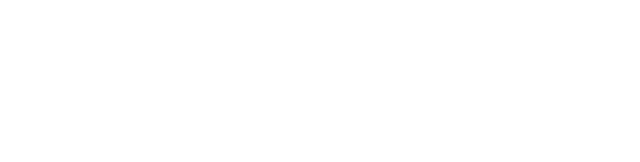
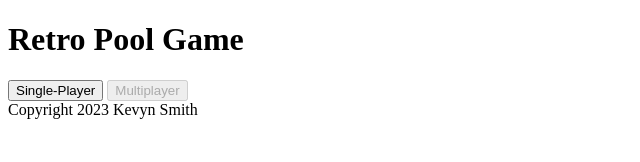
Before and after one commit to KSmith8888/retro-pool-game, a website built with Vite: page index.html in a window 1280 px wide. Shown: the whole page, without its empty margins (0-640 px from the left). Built offline with nearby package versions, Linux system fonts and the light colour scheme.

Commit message:
Created single player structure

```diff
--- a/index.html
+++ b/index.html
@@ -6,7 +6,23 @@
         <title>Retro Pool Game</title>
     </head>
     <body>
-        <canvas id="canvas"></canvas>
+        <header id="header">
+            <h1>Retro Pool Game</h1>
+        </header>
+        <main id="main">
+            <button id="single-player-button" type="button" class="button">
+                Single-Player
+            </button>
+            <button
+                id="multiplayer-button"
+                type="button"
+                class="button"
+                disabled
+            >
+                Multiplayer
+            </button>
+        </main>
+        <footer id="footer">Copyright 2023 Kevyn Smith</footer>
         <noscript
             >Warning: JavaScript must be enabled to play this game</noscript
         >
--- /dev/null
+++ b/pages/single-player/single-player-logic.ts
@@ -0,0 +1 @@
+console.log("Single player game init");
--- a/src/index.ts
+++ b/src/index.ts
@@ -1,2 +1,7 @@
-const canvas = document.getElementById("canvas");
-console.log("Initial load");
+const singlePlayerButton = <HTMLButtonElement>(
+    document.getElementById("single-player-button")
+);
+
+singlePlayerButton.addEventListener("click", () => {
+    location.assign("/pages/single-player/single-player.html");
+});
--- a/vite.config.ts
+++ b/vite.config.ts
@@ -1,8 +1,18 @@
+import { resolve } from "path";
 import { defineConfig } from "vite";
 
 export default defineConfig({
     build: {
         target: ["es2021", "edge88", "firefox98", "chrome87", "safari15.4"],
         assetsInlineLimit: 0,
+        rollupOptions: {
+            input: {
+                title: resolve(__dirname, "index.html"),
+                singlePlayer: resolve(
+                    `${__dirname}/pages/single-player/`,
+                    "single-player.html"
+                ),
+            },
+        },
     },
 });
```
Also changed, not shown: pages/single-player/single-player.html (added, +15 -0 lines).
